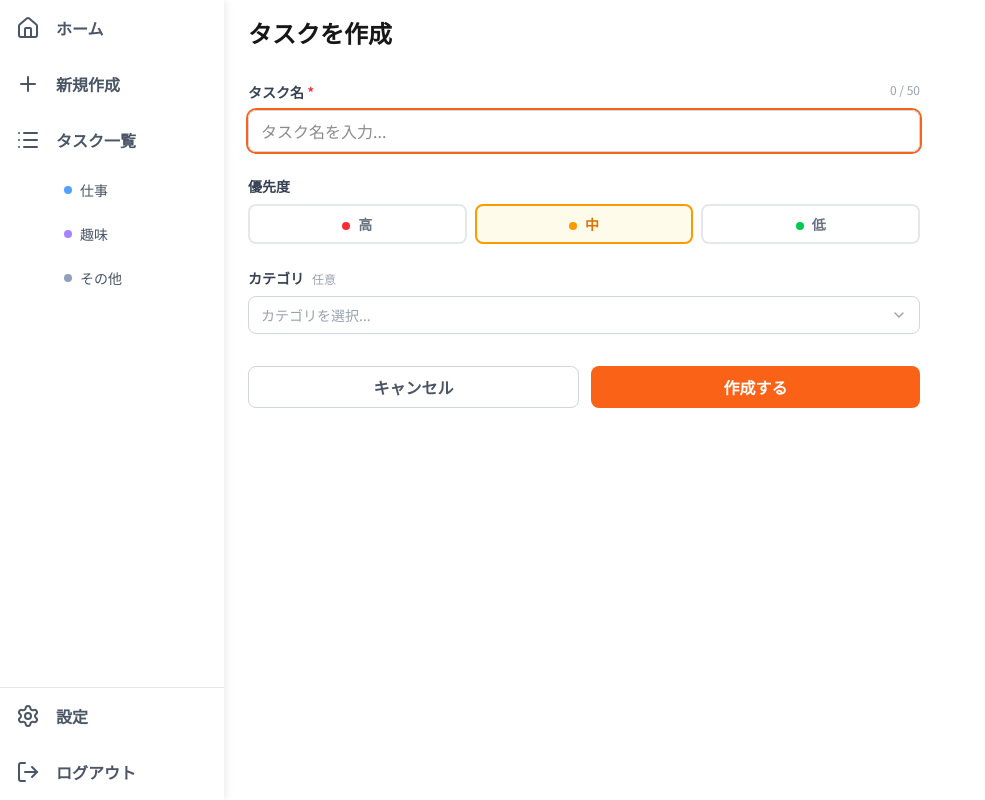
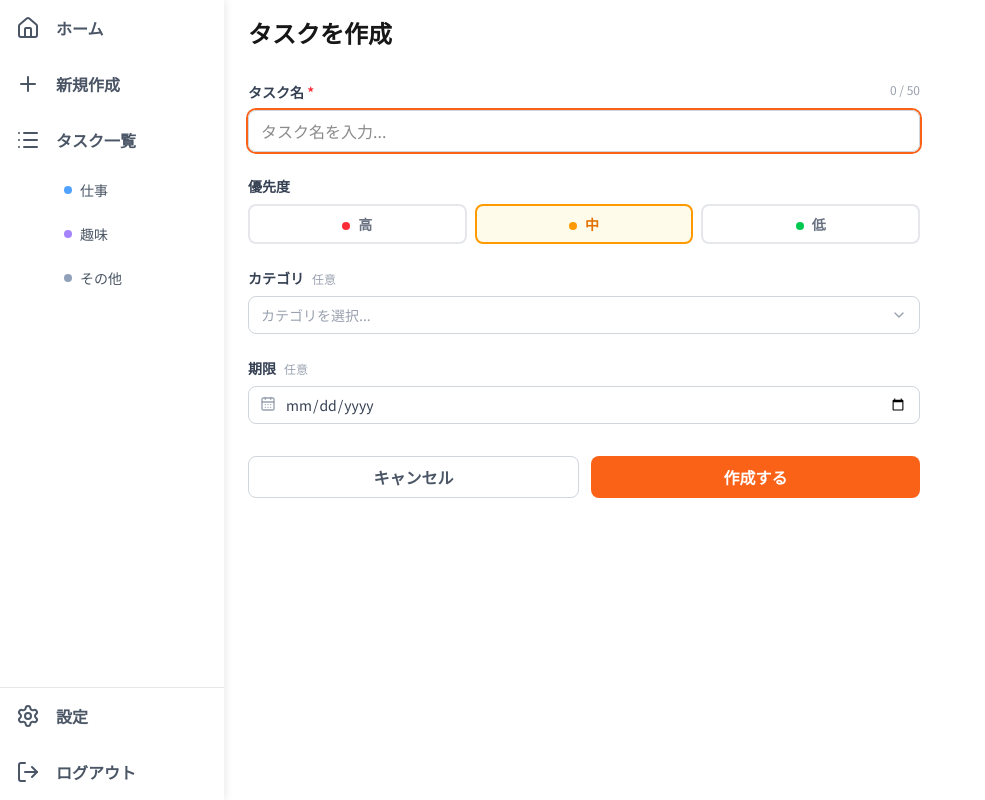
Before and after one commit to RyoAiba/task-board, a Next.js app: page /tasks/new in a window 1280 px wide. Shown: the whole page, without its empty margins (0-985 px from the left). Built offline with nearby package versions, Linux system fonts and the light colour scheme.

Commit message:
期限機能の追加（バッジ表示・フォーム入力・ソート対応）

```diff
--- a/app/tasks/[id]/page.tsx
+++ b/app/tasks/[id]/page.tsx
@@ -33,9 +33,10 @@ export default function TaskDetailPage() {
           title: task.title,
           priority: task.priority,
           categoryId: task.categoryId,
+          dueDate: task.dueDate ?? "",
         }}
-        onSave={({ title, priority, categoryId }) => {
-          updateTask(id, { title, priority, categoryId })
+        onSave={({ title, priority, categoryId, dueDate }) => {
+          updateTask(id, { title, priority, categoryId, dueDate: dueDate || undefined })
           router.push("/tasks?toast=saved")
         }}
         onDelete={() => {
--- a/app/tasks/new/page.tsx
+++ b/app/tasks/new/page.tsx
@@ -13,8 +13,8 @@ export default function NewTaskPage() {
       <h1 className="text-page-title mb-8">タスクを作成</h1>
       <TaskForm
         mode="create"
-        onSave={({ title, priority, categoryId }) => {
-          addTask(title, priority, categoryId)
+        onSave={({ title, priority, categoryId, dueDate }) => {
+          addTask(title, priority, categoryId, dueDate)
           router.push("/tasks?toast=created")
         }}
         onCancel={() => router.push("/tasks")}
--- a/app/tasks/page.tsx
+++ b/app/tasks/page.tsx
@@ -16,7 +16,7 @@ import { Toast } from "../../components/Toast"
 
 // ─── 型 ────────────────────────────────────────────────
 type Status = "incomplete" | "completed"
-type SortKey = "category" | "priority" | "status"
+type SortKey = "category" | "priority" | "status" | "dueDate"
 type SortOrder = "asc" | "desc"
 
 // ─── 定数 ──────────────────────────────────────────────
@@ -36,6 +36,8 @@ const SORT_OPTIONS: { label: string; key: SortKey; order: SortOrder }[] = [
   { label: "優先度：低い順", key: "priority", order: "desc" },
   { label: "未完了を先に", key: "status", order: "asc" },
   { label: "完了済を先に", key: "status", order: "desc" },
+  { label: "期限：古い順", key: "dueDate", order: "asc" },
+  { label: "期限：新しい順", key: "dueDate", order: "desc" },
 ]
 
 const TOAST_MESSAGES: Record<string, string> = {
@@ -171,6 +173,12 @@ function TasksPageContent() {
         result = PRIORITY_ORDER[a.priority] - PRIORITY_ORDER[b.priority]
       } else if (sortKey === "status") {
         result = Number(a.completed) - Number(b.completed)
+      } else if (sortKey === "dueDate") {
+        // 期限なしは常に最後
+        if (!a.dueDate && !b.dueDate) result = 0
+        else if (!a.dueDate) result = 1
+        else if (!b.dueDate) result = -1
+        else result = a.dueDate.localeCompare(b.dueDate)
       }
       return sortOrder === "asc" ? result : -result
     })
--- a/components/TaskCard.tsx
+++ b/components/TaskCard.tsx
@@ -5,6 +5,7 @@ import Link from "next/link"
 import { Check } from "lucide-react"
 import { Task, PRIORITY_LABELS, CATEGORY_BADGE_CLASSES, Category } from "../types"
 import { getPriorityBadgeClass } from "../utils/priority"
+import { getDueDateBadge } from "../utils/dueDate"
 
 type TaskCardProps = {
   task: Task
@@ -15,7 +16,9 @@ type TaskCardProps = {
 export const TaskCard = memo(function TaskCard({ task, category, onToggle }: TaskCardProps) {
   const categoryBadgeClass = category
     ? CATEGORY_BADGE_CLASSES[category.color as keyof typeof CATEGORY_BADGE_CLASSES]
-    : "bg-gray-100 text-gray-600"
+    : null
+
+  const dueBadge = getDueDateBadge(task.dueDate, task.completed)
 
   return (
     <div className="relative px-4 py-2 bg-white border border-gray-200 rounded-lg hover:shadow-md transition-shadow">
@@ -37,13 +40,20 @@ export const TaskCard = memo(function TaskCard({ task, category, onToggle }: Tas
           >
             {task.title}
           </span>
-          <div className="flex items-center gap-2 mt-1">
-            <span className={`text-xs px-2 py-0.5 rounded whitespace-nowrap ${categoryBadgeClass}`}>
-              {category?.name ?? ""}
-            </span>
+          <div className="flex items-center gap-2 mt-1 flex-wrap">
+            {categoryBadgeClass && (
+              <span className={`text-xs px-2 py-0.5 rounded whitespace-nowrap ${categoryBadgeClass}`}>
+                {category!.name}
+              </span>
+            )}
             <span className={`text-xs px-2 py-0.5 rounded whitespace-nowrap ${getPriorityBadgeClass(task.priority)}`}>
               {PRIORITY_LABELS[task.priority]}
             </span>
+            {dueBadge && (
+              <span className={`text-xs px-2 py-0.5 rounded whitespace-nowrap ${dueBadge.className}`}>
+                {dueBadge.label}
+              </span>
+            )}
           </div>
         </div>
       </div>
--- a/components/TaskForm.tsx
+++ b/components/TaskForm.tsx
@@ -5,6 +5,7 @@ import { Priority } from "../types"
 import { useCategories } from "../hooks/useCategories"
 import { PrioritySelector } from "./PrioritySelector"
 import { CategorySelector } from "./CategorySelector"
+import { CalendarDays } from "lucide-react"
 
 const TITLE_MAX_LENGTH = 50
 
@@ -12,6 +13,7 @@ type FormValues = {
   title: string
   priority: Priority
   categoryId: string
+  dueDate: string
 }
 
 type Props = {
@@ -30,6 +32,7 @@ export function TaskForm({ mode, initialValues, onSave, onDelete, onCancel }: Pr
   const [categoryId, setCategoryId] = useState(initialValues?.categoryId ?? "")
   const [errors, setErrors] = useState<{ title?: string }>({})
   const [showDeleteDialog, setShowDeleteDialog] = useState(false)
+  const [dueDate, setDueDate] = useState(initialValues?.dueDate ?? "")
 
   const initialized = useRef(false)
 
@@ -39,6 +42,7 @@ export function TaskForm({ mode, initialValues, onSave, onDelete, onCancel }: Pr
       setTitle(initialValues.title)
       setPriority(initialValues.priority)
       setCategoryId(initialValues.categoryId)
+      setDueDate(initialValues.dueDate ?? "")
       initialized.current = true
     }
   }, [initialValues, mode])
@@ -46,7 +50,8 @@ export function TaskForm({ mode, initialValues, onSave, onDelete, onCancel }: Pr
   const hasChanges = mode === "edit" && initialValues
     ? title !== initialValues.title ||
     priority !== initialValues.priority ||
-    categoryId !== initialValues.categoryId
+    categoryId !== initialValues.categoryId ||
+    dueDate !== initialValues.dueDate
     : true
 
   const validate = () => {
@@ -58,7 +63,7 @@ export function TaskForm({ mode, initialValues, onSave, onDelete, onCancel }: Pr
 
   const handleSave = () => {
     if (!validate()) return
-    onSave({ title: title.trim(), priority, categoryId })
+    onSave({ title: title.trim(), priority, categoryId, dueDate })
   }
 
   return (
@@ -102,6 +107,32 @@ export function TaskForm({ mode, initialValues, onSave, onDelete, onCancel }: Pr
         <CategorySelector categories={categories} value={categoryId} onChange={setCategoryId} />
       </div>
 
+      {/* 期限（任意） */}
+      <div>
+        <label className="block text-sm font-semibold text-gray-700 mb-2">
+          期限
+          <span className="text-xs text-gray-400 font-normal ml-2">任意</span>
+        </label>
+        <div className="relative">
+          <CalendarDays size={16} className="absolute left-3 top-2.5 text-gray-400" />
+          <input
+            type="date"
+            value={dueDate}
+            onChange={e => setDueDate(e.target.value)}
+            className="w-full pl-9 pr-3 py-2 border border-gray-300 rounded-lg text-sm focus:outline-none focus:ring-2 focus:ring-primary text-gray-700"
+          />
+        </div>
+        {dueDate && (
+          <button
+            type="button"
+            onClick={() => setDueDate("")}
+            className="mt-1 text-xs text-gray-400 hover:text-gray-600 underline"
+          >
+            期限を削除
+          </button>
+        )}
+      </div>
+
       {/* ボタン */}
       <div className="flex gap-3 pt-2">
         <button
@@ -114,8 +145,8 @@ export function TaskForm({ mode, initialValues, onSave, onDelete, onCancel }: Pr
           onClick={handleSave}
           disabled={!hasChanges}
           className={`flex-1 py-2 font-semibold rounded-lg transition-colors ${hasChanges
-              ? "bg-primary text-white hover:opacity-90"
-              : "bg-gray-100 text-gray-400 cursor-not-allowed"
+            ? "bg-primary text-white hover:opacity-90"
+            : "bg-gray-100 text-gray-400 cursor-not-allowed"
             }`}
         >
           {mode === "create" ? "作成する" : "保存する"}
--- a/hooks/useTasks.ts
+++ b/hooks/useTasks.ts
@@ -61,7 +61,7 @@ export function useTasks() {
     localStorage.setItem(STORAGE_KEY, JSON.stringify(tasks))
   }, [tasks])
 
-  const addTask = (title: string, priority: Priority, categoryId: string): Task => {
+  const addTask = (title: string, priority: Priority, categoryId: string, dueDate?: string): Task => {
     const newTask: Task = {
       id: `task_${Date.now()}`,
       title,
@@ -69,6 +69,7 @@ export function useTasks() {
       categoryId,
       completed: false,
       createdAt: new Date().toISOString(),
+      dueDate,
     }
     dispatch({ type: "ADD_TASK", payload: newTask })
     return newTask
--- a/lib/dummyData.ts
+++ b/lib/dummyData.ts
@@ -8,7 +8,7 @@ const TASK_TITLES = {
     "メール対応",
     "プレゼンテーション資料作成",
     "バグ修正",
-    "コード レビュー",
+    "コードレビュー",
     "ドキュメント更新",
     "営業資料準備",
     "市場分析レポート",
@@ -54,13 +54,38 @@ const TASK_TITLES = {
   ],
 }
 
+function formatDate(date: Date): string {
+  return date.toISOString().split("T")[0]
+}
+
+function addDays(base: Date, days: number): Date {
+  const d = new Date(base)
+  d.setDate(d.getDate() + days)
+  return d
+}
+
 export function generateDummyTasks(): Task[] {
   const tasks: Task[] = []
   const now = new Date()
   let taskId = 1
 
+  // インデックスに応じた期限パターン（繰り返し）
+  const dueDatePatterns = [
+    addDays(now, -3),  // 期限切れ
+    addDays(now, -1),  // 期限切れ
+    now,               // 今日
+    addDays(now, 1),   // あと1日
+    addDays(now, 3),   // あと3日
+    addDays(now, 7),   // 1週間後
+    addDays(now, 14),  // 2週間後
+    undefined,         // 期限なし
+    undefined,         // 期限なし
+    undefined,         // 期限なし
+  ]
+
   Object.entries(TASK_TITLES).forEach(([categoryName, titles]) => {
-    const categoryId = categoryName === "仕事" ? "cat_1" : categoryName === "趣味" ? "cat_2" : "cat_3"
+    const categoryId =
+      categoryName === "仕事" ? "cat_1" : categoryName === "趣味" ? "cat_2" : "cat_3"
 
     titles.forEach((title, index) => {
       const daysAgo = Math.floor(Math.random() * 5)
@@ -69,8 +94,8 @@ export function generateDummyTasks(): Task[] {
 
       const priorities: Array<"high" | "medium" | "low"> = ["high", "medium", "low"]
       const priority = priorities[index % 3]
-
       const completed = Math.random() < 0.4
+      const dueDateBase = dueDatePatterns[index % dueDatePatterns.length]
 
       tasks.push({
         id: `task_${taskId++}`,
@@ -79,6 +104,7 @@ export function generateDummyTasks(): Task[] {
         categoryId,
         completed,
         createdAt: createdDate.toISOString(),
+        dueDate: dueDateBase ? formatDate(dueDateBase) : undefined,
       })
     })
   })
--- a/types/index.ts
+++ b/types/index.ts
@@ -16,6 +16,7 @@ export type Task = {
   categoryId: string
   completed: boolean
   createdAt: string
+  dueDate?: string
 }
 
 export const DEFAULT_CATEGORIES: Category[] = [
--- /dev/null
+++ b/utils/dueDate.ts
@@ -0,0 +1,45 @@
+export type DueDateStatus = "overdue" | "today" | "soon" | "normal" | "none"
+
+export type DueDateBadge = {
+  status: DueDateStatus
+  label: string
+  className: string
+}
+
+export function getDueDateBadge(dueDate: string | undefined, completed: boolean): DueDateBadge | null {
+  if (!dueDate || completed) return null
+
+  const today = new Date()
+  today.setHours(0, 0, 0, 0)
+
+  const due = new Date(dueDate)
+  due.setHours(0, 0, 0, 0)
+
+  const diffDays = Math.round((due.getTime() - today.getTime()) / (1000 * 60 * 60 * 24))
+
+  if (diffDays < 0) {
+    return {
+      status: "overdue",
+      label: "期限切れ",
+      className: "bg-red-100 text-red-600",
+    }
+  }
+
+  if (diffDays === 0) {
+    return {
+      status: "today",
+      label: "今日まで",
+      className: "bg-orange-100 text-orange-600",
+    }
+  }
+
+  if (diffDays <= 3) {
+    return {
+      status: "soon",
+      label: `あと${diffDays}日`,
+      className: "bg-yellow-100 text-yellow-600",
+    }
+  }
+
+  return null
+}
```
